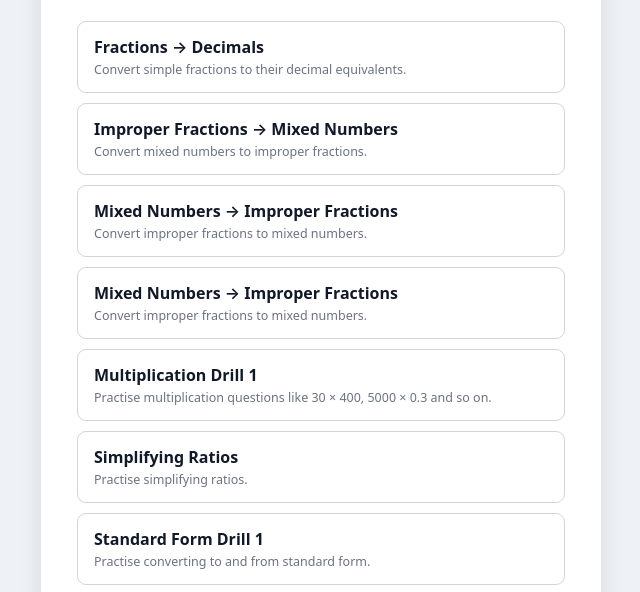
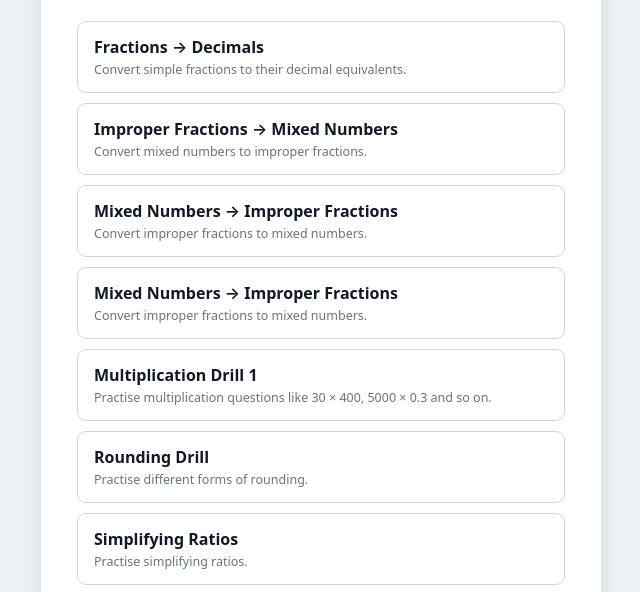
Before and after one commit to amixorp/Maths-Drills, a plain HTML site: page index.html in a window 1280 px wide. Shown: the part 161-753 px from the top of the page, without its empty margins (319-959 px from the left). Drawn offline with Linux system fonts and the light colour scheme.

Commit message:
Add files via upload

```diff
--- a/index.html
+++ b/index.html
@@ -110,6 +110,12 @@
         </a>
       </li>
       <li>
+        <a href="Rounding.html">
+          Rounding Drill
+          <span>Practise different forms of rounding.</span>
+        </a>
+      </li>
+      <li>
         <a href="Simplifying_Ratio.html">
           Simplifying Ratios
           <span>Practise simplifying ratios.</span>
```
